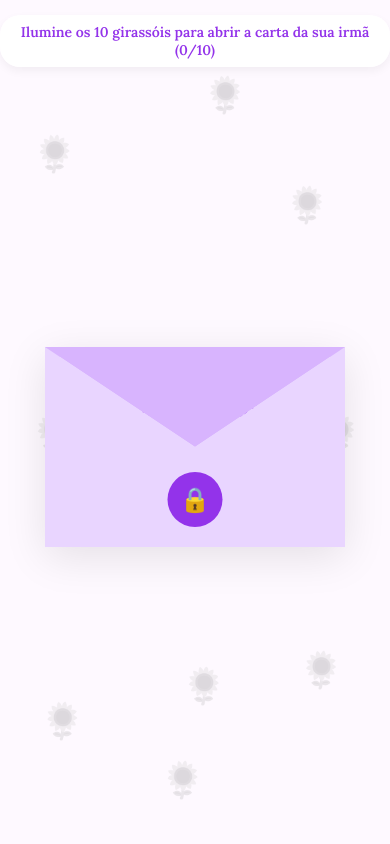
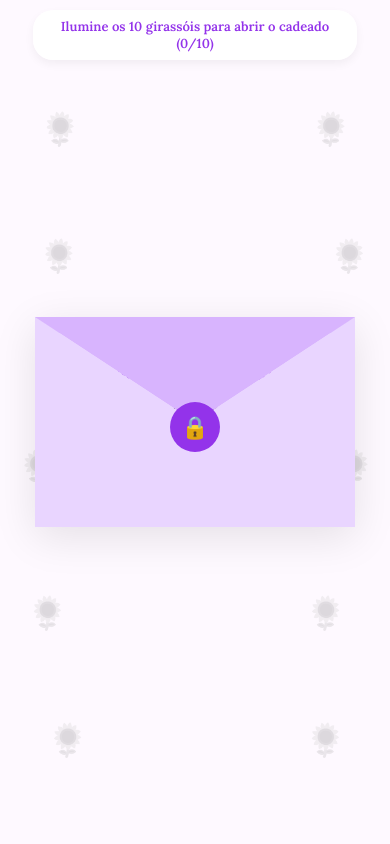
Before and after one commit to macswellisonpsic-droid/carta-mikely, a plain HTML site: page index.html in a window 390 px wide. Drawn offline with Linux system fonts and the light colour scheme.

Commit message:
Update index.html

```diff
--- a/index.html
+++ b/index.html
@@ -2,7 +2,7 @@
 <html lang="pt-br">
 <head>
     <meta charset="UTF-8">
-    <meta name="viewport" content="width=device-width, initial-scale=1.0">
+    <meta name="viewport" content="width=device-width, initial-scale=1.0, maximum-scale=1.0, user-scalable=no">
     <title>Para Mikely</title>
     <link href="https://fonts.googleapis.com/css2?family=Dancing+Script:wght@600&family=Lora:ital,wght@0,400;0,600;1,400&family=Montserrat:wght@300;500&display=swap" rel="stylesheet">
     <style>
@@ -17,137 +17,81 @@
         }
 
         body {
-            margin: 0;
-            padding: 0;
-            display: flex;
-            flex-direction: column;
-            justify-content: center;
-            align-items: center;
-            min-height: 100vh;
-            background-color: var(--cor-fundo);
-            font-family: 'Lora', serif;
-            overflow: hidden;
+            margin: 0; padding: 0;
+            display: flex; justify-content: center; align-items: center;
+            min-height: 100vh; background-color: var(--cor-fundo);
+            font-family: 'Lora', serif; overflow: hidden;
+            touch-action: manipulation;
         }
 
         #aviso-topo {
-            position: fixed;
-            top: 15px;
-            text-align: center;
-            color: var(--cor-detalhe);
-            font-weight: bold;
-            z-index: 100;
-            background: rgba(255,255,255,0.9);
-            padding: 8px 15px;
-            border-radius: 20px;
-            box-shadow: 0 4px 10px rgba(0,0,0,0.05);
-            font-size: 14px;
+            position: fixed; top: 10px; text-align: center;
+            color: var(--cor-detalhe); font-weight: bold; z-index: 100;
+            background: rgba(255,255,255,0.9); padding: 8px 12px;
+            border-radius: 20px; box-shadow: 0 4px 10px rgba(0,0,0,0.05);
+            font-size: 13px; width: 80%; max-width: 300px;
         }
 
         .girassol-fundo {
-            position: absolute;
-            font-size: 2.2rem;
-            cursor: pointer;
-            user-select: none;
-            transition: all 0.4s ease;
-            filter: grayscale(1) opacity(0.2);
-            z-index: 1;
-            display: flex;
-            flex-direction: column;
-            align-items: center;
+            position: absolute; font-size: 2rem; cursor: pointer;
+            user-select: none; transition: all 0.4s ease;
+            filter: grayscale(1) opacity(0.2); z-index: 1;
+            display: flex; flex-direction: column; align-items: center;
         }
 
         .girassol-fundo.aceso {
             filter: grayscale(0) opacity(1) drop-shadow(0 0 10px rgba(255, 223, 0, 0.8));
-            transform: scale(1.1);
+            transform: scale(1.1); z-index: 2;
         }
 
         .palavra-pop {
-            font-size: 11px;
-            color: white;
-            background: var(--cor-detalhe);
-            font-family: 'Montserrat', sans-serif;
-            font-weight: bold;
-            opacity: 0;
-            transition: 0.3s;
-            padding: 4px 8px;
-            border-radius: 5px;
-            margin-bottom: 8px;
-            white-space: nowrap;
+            font-size: 10px; color: white; background: var(--cor-detalhe);
+            font-family: 'Montserrat', sans-serif; font-weight: bold;
+            opacity: 0; transition: 0.3s; padding: 3px 7px;
+            border-radius: 5px; margin-bottom: 5px; white-space: nowrap;
         }
 
         .girassol-fundo.aceso .palavra-pop { opacity: 1; }
 
-        .container {
-            position: relative;
-            z-index: 5;
-            perspective: 1000px;
-            margin-top: 50px;
-        }
+        .container { position: relative; z-index: 10; perspective: 1000px; }
 
         .envelope-wrapper {
-            position: relative;
-            width: 480px;
-            height: 300px;
+            position: relative; width: 320px; height: 210px;
             background-color: var(--cor-envelope);
             box-shadow: 0 10px 40px rgba(0,0,0,0.1);
         }
 
         .carta {
-            position: absolute;
-            bottom: 10px;
-            left: 50%;
-            transform: translateX(-50%);
-            width: 94%;
-            height: 90%;
-            background: var(--cor-papel);
-            padding: 35px;
-            box-sizing: border-box;
-            transition: all 1s ease-in-out;
-            z-index: 2;
-            overflow-y: auto;
+            position: absolute; bottom: 5px; left: 50%; transform: translateX(-50%);
+            width: 94%; height: 90%; background: var(--cor-papel);
+            padding: 25px; box-sizing: border-box; transition: all 1s ease-in-out;
+            z-index: 2; overflow-y: auto;
         }
 
-        .destinatario { font-family: 'Dancing Script', cursive; font-size: 1.6rem; color: var(--cor-detalhe); margin-bottom: 15px; display: block; }
-        .texto-carta { font-size: 0.95rem; line-height: 1.7; color: #333; text-align: justify; }
+        .destinatario { font-family: 'Dancing Script', cursive; font-size: 1.4rem; color: var(--cor-detalhe); margin-bottom: 10px; display: block; }
+        .texto-carta { font-size: 0.9rem; line-height: 1.6; color: #333; text-align: justify; }
 
         .envelope-wrapper::before {
-            content: "";
-            position: absolute;
-            z-index: 4;
-            border-top: 150px solid transparent;
-            border-right: 240px solid var(--cor-envelope);
-            border-bottom: 150px solid var(--cor-envelope);
-            border-left: 240px solid var(--cor-envelope);
+            content: ""; position: absolute; z-index: 4;
+            border-top: 105px solid transparent; border-right: 160px solid var(--cor-envelope);
+            border-bottom: 105px solid var(--cor-envelope); border-left: 160px solid var(--cor-envelope);
         }
 
         .aba {
-            position: absolute;
-            top: 0; width: 0; height: 0;
-            border-top: 150px solid var(--cor-envelope-interna);
-            border-left: 240px solid transparent;
-            border-right: 240px solid transparent;
-            transform-origin: top;
-            transition: all 0.6s ease-in-out;
-            z-index: 5;
+            position: absolute; top: 0; width: 0; height: 0;
+            border-top: 105px solid var(--cor-envelope-interna);
+            border-left: 160px solid transparent; border-right: 160px solid transparent;
+            transform-origin: top; transition: all 0.6s ease-in-out; z-index: 5;
         }
 
         .selo {
-            position: absolute;
-            top: 125px; left: 50%; transform: translateX(-50%);
-            width: 55px; height: 55px;
-            background: var(--cor-detalhe);
-            border-radius: 50%;
-            z-index: 6;
-            display: flex; align-items: center; justify-content: center;
-            font-size: 24px;
-            transition: 0.5s;
+            position: absolute; top: 85px; left: 50%; transform: translateX(-50%);
+            width: 50px; height: 50px; background: var(--cor-detalhe);
+            border-radius: 50%; z-index: 6; display: flex;
+            align-items: center; justify-content: center; font-size: 22px; transition: 0.5s;
         }
 
-        .selo.liberado {
-            background: var(--ouro);
-            box-shadow: 0 0 20px var(--ouro);
-            animation: pulse 1.5s infinite;
-        }
+        .selo.liberado { background: var(--ouro); box-shadow: 0 0 20px var(--ouro); animation: pulse 1.5s infinite; }
 
         @keyframes pulse {
             0% { transform: translateX(-50%) scale(1); }
@@ -156,88 +100,70 @@
         }
 
         .container.aberto .aba { transform: rotateX(180deg); z-index: 1; }
-        .container.aberto .carta { height: 480px; transform: translate(-50%, -200px); z-index: 10; box-shadow: 0 5px 25px rgba(0,0,0,0.15); }
+        .container.aberto .carta { height: 420px; transform: translate(-50%, -180px); z-index: 20; box-shadow: 0 5px 25px rgba(0,0,0,0.15); }
         .container.aberto .selo { opacity: 0; }
 
-        .assinatura { text-align: right; margin-top: 35px; font-family: 'Dancing Script', cursive; font-size: 1.4rem; color: var(--cor-detalhe); }
+        .assinatura { text-align: right; margin-top: 25px; font-family: 'Dancing Script', cursive; font-size: 1.2rem; color: var(--cor-detalhe); }
 
-        @media (max-width: 600px) {
-            .envelope-wrapper { width: 300px; height: 200px; }
-            .envelope-wrapper::before { border-width: 100px 150px; }
-            .aba { border-width: 100px 150px; }
-            .container.aberto .carta { height: 400px; transform: translate(-50%, -170px); }
+        @media (min-width: 601px) {
+            .envelope-wrapper { width: 480px; height: 300px; }
+            .envelope-wrapper::before { border-width: 150px 240px; }
+            .aba { border-width: 150px 240px; }
+            .container.aberto .carta { height: 480px; transform: translate(-50%, -200px); }
+            .selo { top: 125px; }
         }
     </style>
 </head>
 <body>
 
-    <div id="aviso-topo">Ilumine os 10 girassóis para abrir a carta da sua irmã (<span id="count">0</span>/10)</div>
+    <div id="aviso-topo">Ilumine os 10 girassóis para abrir o cadeado (<span id="count">0</span>/10)</div>
 
-    <div class="girassol-fundo" style="top: 12%; left: 8%;" onclick="acender(this)"><span class="palavra-pop">Amor</span>🌻</div>
-    <div class="girassol-fundo" style="top: 18%; right: 10%;" onclick="acender(this)"><span class="palavra-pop">Maternidade</span>🌻</div>
-    <div class="girassol-fundo" style="bottom: 12%; left: 10%;" onclick="acender(this)"><span class="palavra-pop">Força</span>🌻</div>
-    <div class="girassol-fundo" style="bottom: 18%; right: 12%;" onclick="acender(this)"><span class="palavra-pop">Luz</span>🌻</div>
-    <div class="girassol-fundo" style="top: 45%; left: 5%;" onclick="acender(this)"><span class="palavra-pop">Coragem</span>🌻</div>
-    <div class="girassol-fundo" style="top: 45%; right: 5%;" onclick="acender(this)"><span class="palavra-pop">Cuidado</span>🌻</div>
-    <div class="girassol-fundo" style="bottom: 35%; left: 22%;" onclick="acender(this)"><span class="palavra-pop">Orgulho</span>🌻</div>
-    <div class="girassol-fundo" style="top: 5%; left: 45%;" onclick="acender(this)"><span class="palavra-pop">Transformação</span>🌻</div>
-    <div class="girassol-fundo" style="bottom: 5%; right: 45%;" onclick="acender(this)"><span class="palavra-pop">Gratidão</span>🌻</div>
-    <div class="girassol-fundo" style="top: 75%; left: 45%;" onclick="acender(this)"><span class="palavra-pop">Família</span>🌻</div>
+    <div class="girassol-fundo" style="top: 10%; left: 10%;" onclick="acender(this)"><span class="palavra-pop">Amor</span>🌻</div>
+    <div class="girassol-fundo" style="top: 10%; right: 10%;" onclick="acender(this)"><span class="palavra-pop">Luz</span>🌻</div>
+    <div class="girassol-fundo" style="top: 25%; left: 5%;" onclick="acender(this)"><span class="palavra-pop">Maternidade</span>🌻</div>
+    <div class="girassol-fundo" style="top: 25%; right: 5%;" onclick="acender(this)"><span class="palavra-pop">Força</span>🌻</div>
+    <div class="girassol-fundo" style="bottom: 10%; left: 10%;" onclick="acender(this)"><span class="palavra-pop">Gratidão</span>🌻</div>
+    <div class="girassol-fundo" style="bottom: 10%; right: 10%;" onclick="acender(this)"><span class="palavra-pop">Família</span>🌻</div>
+    <div class="girassol-fundo" style="bottom: 25%; left: 5%;" onclick="acender(this)"><span class="palavra-pop">Orgulho</span>🌻</div>
+    <div class="girassol-fundo" style="bottom: 25%; right: 5%;" onclick="acender(this)"><span class="palavra-pop">Transformação</span>🌻</div>
+    <div class="girassol-fundo" style="top: 50%; left: 2%;" onclick="acender(this)"><span class="palavra-pop">Coragem</span>🌻</div>
+    <div class="girassol-fundo" style="top: 50%; right: 2%;" onclick="acender(this)"><span class="palavra-pop">Cuidado</span>🌻</div>
 
     <div class="container" id="envelopeContainer" onclick="tentarAbrir()">
         <div class="envelope-wrapper">
             <div class="aba"></div>
             <div class="selo" id="seloCadeado">🔒</div>
-
             <div class="carta">
                 <span class="destinatario">Para Minha Irmã Mikely,</span>
-
                 <div class="texto-carta">
                     <p>Este ano te transformou de um jeito profundo. Tornar-se mãe não foi apenas ganhar um novo papel, foi abrir espaço no coração para um amor que reorganiza tudo. Você mudou, cresceu e se fortaleceu, mesmo nos dias em que se sentiu cansada ou insegura.</p>
-
                     <p>Ver você nessa nova fase é perceber o quanto o cuidado já fazia parte de quem você é. Agora ele ganhou um nome, um rosto e um sentido ainda maior. Entre noites curtas, aprendizados constantes e um amor que não se explica, você segue fazendo o melhor que pode, e isso é mais do que suficiente.</p>
-
                     <p>Quero que você saiba que não precisa ser perfeita. Ser presente, humana e amorosa já é imenso. E, mesmo sendo mãe agora, você continua sendo você, com sua história, sua sensibilidade e sua luz.</p>
-
                     <p>Saiba que você nunca caminha sozinha. Tenho muito orgulho da mulher e da mãe que você está se tornando. E sou grato por dividir a vida com alguém tão especial quanto você.</p>
-
                     <p>Com todo meu carinho.</p>
                 </div>
-
-                <div class="assinatura">
-                    Do seu Irmão,<br>
-                    <strong>Wellison</strong>
-                </div>
+                <div class="assinatura">Do seu Irmão,<br><strong>Wellison</strong></div>
             </div>
         </div>
     </div>
 
     <script>
-        let girassoisAcesos = 0;
-        const totalGirassois = 10;
-
+        let girassoisAcesos = 0; const totalGirassois = 10;
         function acender(elemento) {
             if (!elemento.classList.contains('aceso')) {
-                elemento.classList.add('aceso');
-                girassoisAcesos++;
+                elemento.classList.add('aceso'); girassoisAcesos++;
                 document.getElementById('count').innerText = girassoisAcesos;
-
                 if (girassoisAcesos === totalGirassois) {
                     const selo = document.getElementById('seloCadeado');
-                    selo.innerText = "🔓";
-                    selo.classList.add('liberado');
-                    document.getElementById('aviso-topo').innerText = "Cadeado aberto! Clique no envelope. ✨";
+                    selo.innerText = "🔓"; selo.classList.add('liberado');
+                    document.getElementById('aviso-topo').innerText = "Cadeado aberto! Toque no envelope.";
                 }
             }
             event.stopPropagation();
         }
-
         function tentarAbrir() {
-            if (girassoisAcesos < totalGirassois) {
-                alert("Ilumine todos os girassóis para abrir a carta!");
-            } else {
-                document.getElementById('envelopeContainer').classList.toggle('aberto');
-            }
+            if (girassoisAcesos < totalGirassois) alert("Ilumine os 10 girassóis primeiro!");
+            else document.getElementById('envelopeContainer').classList.toggle('aberto');
         }
     </script>
 </body>
```
